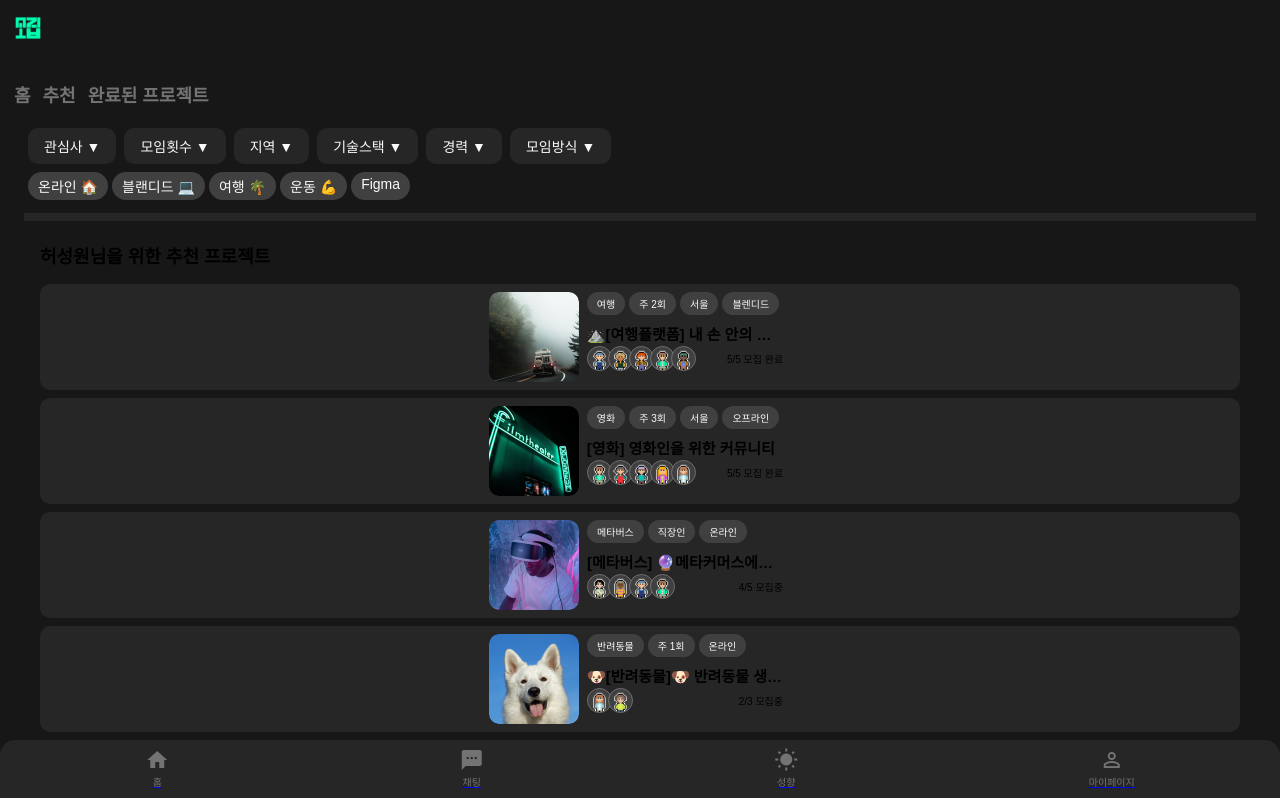
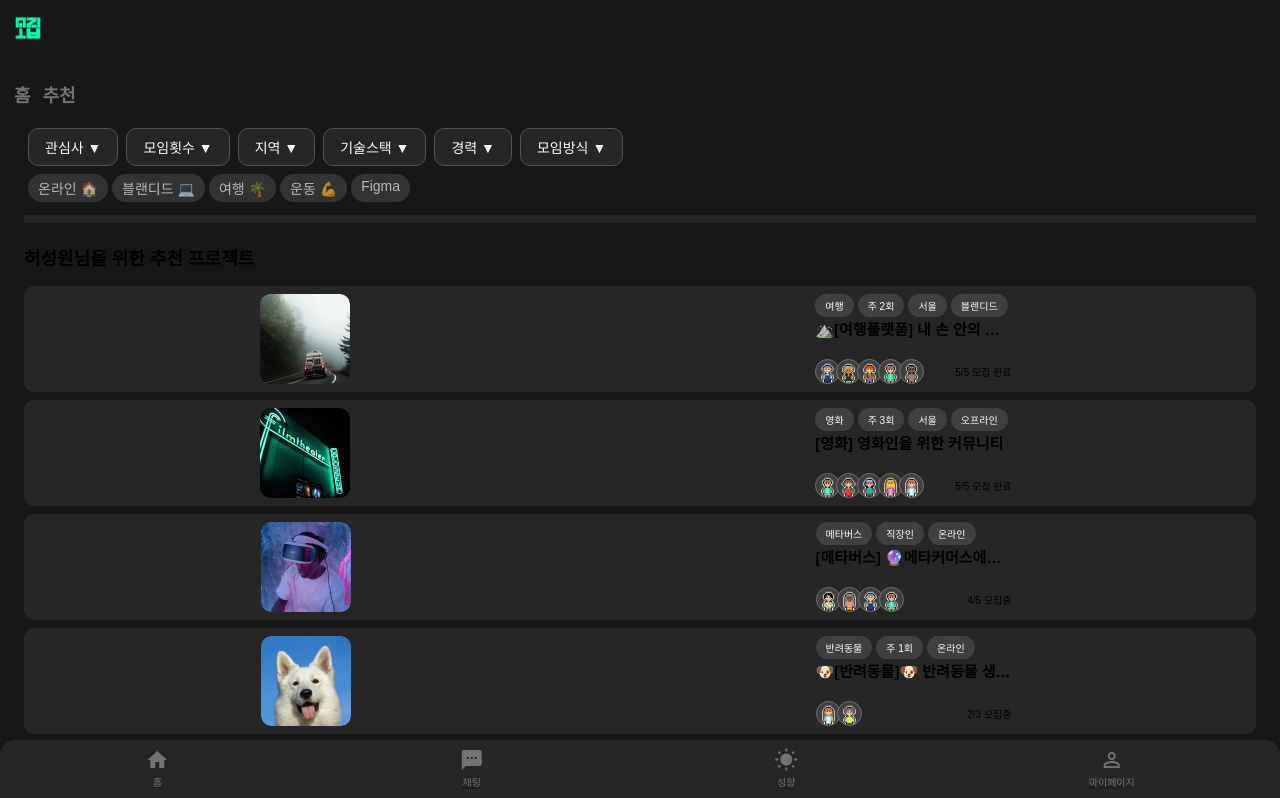
Before and after one commit to eunji9128/mozip_project_pwa, a React (Create React App) app: page /home/recommend in a window 1280 px wide. Shown: the top 798 px of the page. Built offline with nearby package versions, Linux system fonts and the light colour scheme; a web font is replaced by a local one.

Commit message:
Refact/signup (#10)
* refact: design change

* refact: 완료된 프로젝트 탭 제거

```diff
--- a/src/Main/Cards.jsx
+++ b/src/Main/Cards.jsx
@@ -14,9 +14,15 @@ export const ProjectCard = (props) => {
     shuffle(numbers);
 
     return (
-        <Container flexDirection={"row"} padding={"8px"} margin={"0 0 8px 0"}>
+        <Container
+            flexDirection={"row"}
+            justifyContent={"space-around"}
+            padding={"8px"}
+            margin={"0 0 8px 0"}
+        >
             <CardImg idx={project.id}/>
             <ContentBox>
+                <div>
                     <BadgeGroup>
                         {project.badge_list.map((item, index)=>{
                             return <Badge>{item}</Badge>
@@ -25,6 +31,7 @@ export const ProjectCard = (props) => {
                     <Title>
                         {project.title}
                     </Title>
+                </div>
                 <UserContainer>
                     <UserGroup>
                         {Array.apply(null, {length: project.current_personnel}).map((item, index)=>{
@@ -69,7 +76,7 @@ const Container = styled.div`
     display: flex;
     flex-direction: ${props => props.flexDirection || "column"};
     align-items: start;
-    justify-content: center;
+    justify-content: ${props => props.justifyContent || "center"};
     padding: ${props => props.padding || 0};
     margin: ${props => props.margin || 0};
 `
@@ -83,8 +90,12 @@ const CardImg = styled.div`
 `
 
 const ContentBox = styled.div`
-    height: 100%;
+    height: 88px;
     padding: 0 8px;
+    display: flex;
+    flex-direction: column;
+    // align-items: stretch;
+    justify-content: space-between;
 
     h2 {
         margin: 4px 0;
@@ -92,7 +103,7 @@ const ContentBox = styled.div`
 `
 
 const BadgeGroup = styled.div`
-    height: ${props => props.height || "20%"};
+    height: ${props => props.height || "20px"};
     display: flex;
     flex-direction: row;
     font-size: ${props => props.fontSize || "10px"};
--- a/src/Main/Home.jsx
+++ b/src/Main/Home.jsx
@@ -7,14 +7,14 @@ const Home = () => {
         <Container>
             <HomeBanner />
             <StyledBtn>내 프로필 설정하기</StyledBtn>
-            <Container margin={"16px 0 0 0"}>
+            <Container padding="0" margin={"40px 0 0 0"}>
                 <h1>인기 프로젝트</h1>
                 <ProjectCard index={0}/>
                 <ProjectCard index={1}/>
                 <ProjectCard index={2}/>
                 {/* 데이터 바인딩으로 변환해줘야 함 */}
             </Container>
-            <Container margin={"16px 0 0 0"}>
+            <Container padding="0" margin={"40px 0 0 0"}>
                 <h1>새로운 프로젝트</h1>
                 <ProjectCard index={3}/>
                 <ProjectCard index={4}/>
@@ -23,7 +23,7 @@ const Home = () => {
                 <ProjectCard index={7}/>
                 {/* 데이터 바인딩으로 변환해줘야 함 */}
             </Container>
-            <Container margin={"16px 0 0 0"}>
+            <Container padding="0" margin={"40px 0 0 0"}>
                 <h1>새로운 멤버</h1>
                 <div style={{overflowX: "scroll"}}>
                     <FlexBox>
@@ -41,8 +41,12 @@ const Home = () => {
 
 const Container = styled.div`
     width: 100%;
-    padding: 16px;
+    padding: ${props => props.padding || "16px"};
     margin: ${props => props.margin || 0};
+
+    h1 {
+        margin-bottom: 12px;
+    }
 `
 
 const HomeBanner = styled.div`
@@ -56,7 +60,7 @@ const StyledBtn = styled.button`
     width: 100%;
     height: 52px;
     border: none;
-    border-radius: 30px;
+    border-radius: 10px;
     background: ${color.mainColor};
     color: ${color.gray900};
     font-size: 18px;
--- a/src/Main/Main.jsx
+++ b/src/Main/Main.jsx
@@ -46,7 +46,6 @@ const Main = () => {
                 <TabGroup>
                     <TabBtn id="" onClick={(e) => handleNavigate(e)}>홈</TabBtn>
                     <TabBtn id="recommend" onClick={(e) => handleNavigate(e)}>추천</TabBtn>
-                    <TabBtn id="completed" onClick={(e) => handleNavigate(e)}>완료된 프로젝트</TabBtn>
                 </TabGroup>
             </Header>
             <Outlet />
--- a/src/Main/Recommend.jsx
+++ b/src/Main/Recommend.jsx
@@ -27,7 +27,7 @@ const Recommend = () => {
                 </BadgeGroup>
             </div>
             <Hr />
-            <Container padding={"16px"}>
+            <Container padding={"16px 0"}>
                 <h1>허성원님을 위한 추천 프로젝트</h1>
                 {
                     cards.map((data, i) => {
@@ -51,7 +51,7 @@ const Container = styled.div`
 `
 
 const BtnGroup = styled.div`
-    width: 170%;
+    width: 200%;
     padding: 4px;
     overflow-x: scroll;
 `
@@ -60,7 +60,7 @@ const FilterBtn = styled.button`
     padding: 8px 16px;
     margin: 0 8px 0 0;
     background: ${color.gray800};
-    border: ${color.gray700};
+    border: 1px solid ${color.gray600};
     border-radius: 10px;
     color: ${color.gray50};
     font-size: 14px;
@@ -85,6 +85,7 @@ const Badge = styled.div`
     color: ${color.gray50};
     text-align: center;
     vertical-align: middle;
+    opacity: 0.7;
 `
 
 const Hr = styled.hr`
--- a/src/Personal/Personal.jsx
+++ b/src/Personal/Personal.jsx
@@ -63,7 +63,7 @@ const Personal = () => {
 }
 
 const Container = styled.div`
-    width: 100vw;
+    width: 100%;
     padding: 16px;
 `
 
@@ -103,10 +103,12 @@ const Badge = styled.div`
 `
 
 const TestCardGroup = styled.div`
+    width: 100%;
     margin-top: 16px;
     display: flex;
     flex-direction: row;
     flex-wrap: wrap;
+    justify-content: space-between;
 `
 
 export default Personal
--- a/src/Personal/TestCards.jsx
+++ b/src/Personal/TestCards.jsx
@@ -26,7 +26,7 @@ const TestCard = (props) => {
 };
 
 const Container = styled.div`
-    margin: 4px;
+    // margin: 4px;
 `
 
 const Card = styled.div`
```
Lines whose indentation alone changed are shown as unchanged.
